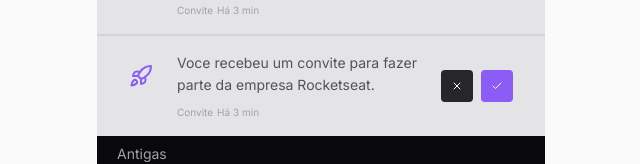
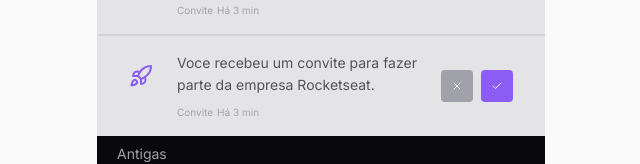
Before and after one commit to AlexMarquesAlves/widget-notification, a Next.js app: page / in a window 1280 px wide. Shown: the part 292-456 px from the top of the page, without its empty margins (319-959 px from the left). Built offline with nearby package versions, Linux system fonts and the light colour scheme.

Commit message:
style: Update Widget button styles with dark mode support
* Change button background and hover colors for the close button
* Add dark mode support for the close button using classnames
* Update button background and hover colors for the action button

```diff
--- a/src/components/Widget.tsx
+++ b/src/components/Widget.tsx
@@ -53,7 +53,7 @@
               </div>
 
               <div className="flex gap-2 self-center">
-                <button className="w-8 h-8 rounded flex items-center justify-center bg-zinc-800 hover:bg-zinc-700">
+                <button className="w-8 h-8 rounded flex items-center justify-center bg-zinc-400 hover:bg-zinc-500  dark:bg-zinc-800 dark:hover:bg-zinc-700">
                   <X className="w-3 h-3 text-zinc-50" />
                 </button>
                 <button className="w-8 h-8 rounded flex items-center justify-center bg-violet-500 hover:bg-violet-600">
```
